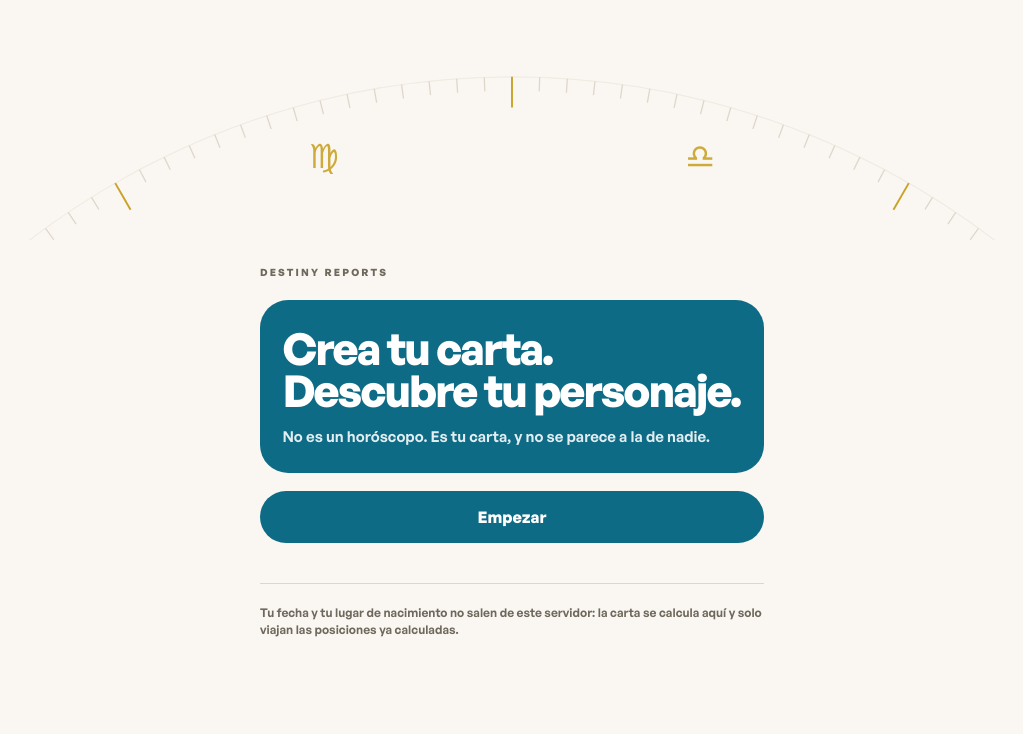
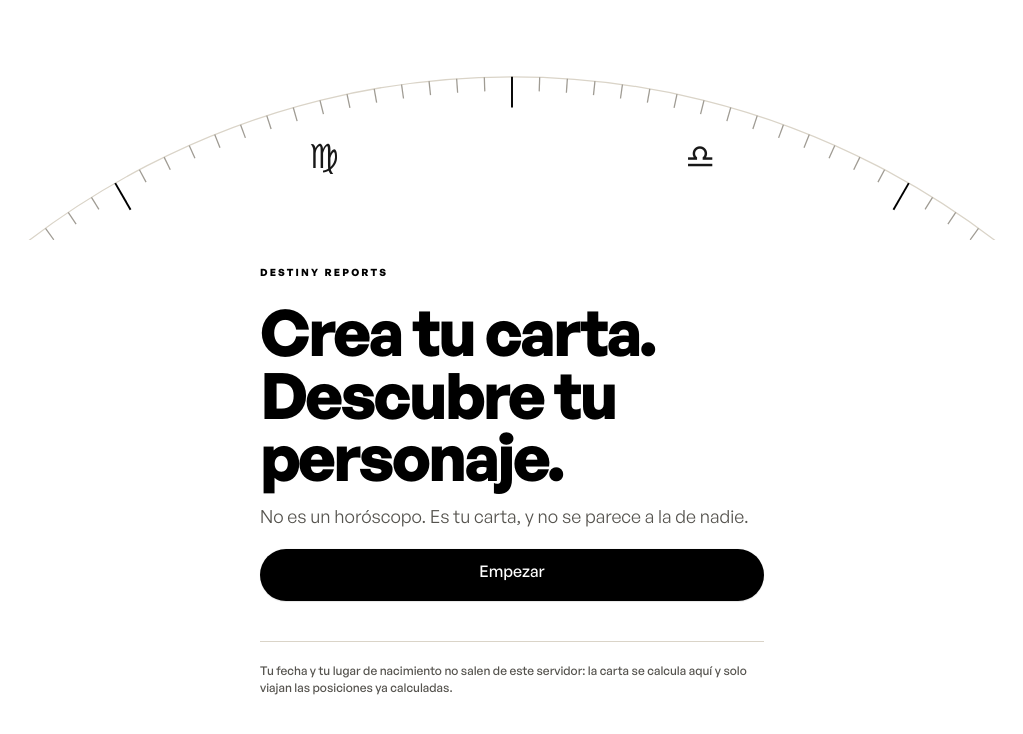
Before and after one commit to CarlosEscat/astro-core, a Next.js app in the folder web/: page / in a window 1280 px wide. Shown: the top 734 px of the page, without its empty margins (128-1151 px from the left). Built offline with nearby package versions, Linux system fonts and the light colour scheme.

Commit message:
feat(flow): reskin the landing and question screens onto the DESIGN.md tokens

```diff
--- a/web/src/app/globals.css
+++ b/web/src/app/globals.css
@@ -7,6 +7,49 @@
   fixed meaning.
 */
 :root {
+  /* ── Clay style reference (docs/design/DESIGN.md) ──────────────── */
+  --color-ink-black: #000000;
+  --color-paper-white: #ffffff;
+  --color-warm-cream: #f9f8f6;
+  --color-sand-border: #dad4c8;
+  --color-cool-mist: #e6e8ec;
+  --color-stone-gray: #55534e;
+  --color-ash-gray: #9f9b93;
+  --color-slate-gray: #222222;
+  --color-violet-pulse: #3859f9;
+
+  --text-caption: 12px;
+  --text-body-sm: 14px;
+  --text-body: 16px;
+  --text-subheading: 20px;
+  --text-heading-sm: 32px;
+  --text-heading: 44px;
+  --text-heading-lg: 60px;
+  --text-display: 80px;
+
+  --radius-sm: 2.75px;
+  --radius-lg: 8px;
+  --radius-xl: 12px;
+  --radius-2xl: 16px;
+  --radius-3xl: 24px;
+  --radius-full: 1584px;
+  --radius-inputs: 8px;
+  --radius-buttons: 1584px;
+  --radius-cards: 24px;
+
+  --shadow-subtle: rgba(0, 0, 0, 0.1) 0px 1px 1px 0px,
+    rgba(0, 0, 0, 0.04) 0px -1px 1px 0px inset,
+    rgba(0, 0, 0, 0.05) 0px -0.5px 1px 0px;
+
+  --font-display: var(--font-roobert), "Helvetica Neue", sans-serif;
+  --font-body: var(--font-roobert), "Helvetica Neue", system-ui, sans-serif;
+
+  --measure: 34rem;
+
+  /* ── Legacy warm-paper tokens ─────────────────────────────────────
+     Still consumed by the character card, the reveal, the reading, the
+     report and the share render. Migrate those components before deleting
+     this block — see docs/superpowers/specs/2026-08-22-flow-reskin-design.md. */
   --papel: #faf7f2;
   --papel-alto: #ffffff;
   --pista: #f0ece4;
@@ -37,11 +80,6 @@
   --radio-objeto: 28px;
   --radio-campo: 16px;
   --radio-pildora: 999px;
-
-  --font-display: var(--font-roobert), "Helvetica Neue", sans-serif;
-  --font-body: var(--font-roobert), "Helvetica Neue", system-ui, sans-serif;
-
-  --measure: 34rem;
 }
 
 * { box-sizing: border-box; }
@@ -83,11 +121,14 @@ body {
   .instrument { height: 15rem; }
 }
 
-.tick { stroke: var(--linea); stroke-width: 1; }
-.tick--sign { stroke: var(--aire); stroke-width: 1.5; }
+/* Decision 7: the arc moves to ink. Sign rules in ink-black, the 2° ticks in
+ * ash-gray, glyphs in ink. Geometry, SPAN and the U+FE0E glyph guard in
+ * ZodiacArc.tsx are untouched. */
+.tick { stroke: var(--color-ash-gray); stroke-width: 1; }
+.tick--sign { stroke: var(--color-ink-black); stroke-width: 1.5; }
 .glyph {
-  fill: var(--aire);
-  font-family: var(--font-body);
+  fill: var(--color-ink-black);
+  font-family: var(--font-roobert);
   font-size: 26px;
   text-anchor: middle;
   opacity: 0.9;
@@ -102,42 +143,48 @@ body {
 }
 
 .wordmark {
-  font-family: var(--font-body);
+  font-family: var(--font-roobert);
   font-size: 0.625rem;
   font-weight: 700;
   letter-spacing: 0.22em;
   text-transform: uppercase;
-  color: var(--tinta-suave);
+  color: var(--color-ink-black);
   margin: 1.5rem 0 1.25rem;
   text-align: left;
 }
 
-/* The hero is the page's one bleed object. */
+/* The landing is the new Clay's white canvas; the warm body stays for the
+ * not-yet-migrated reading and report. */
+.landing {
+  background: var(--color-paper-white);
+  min-height: 100vh;
+}
+
+/* The hero is a centered display stack on the white canvas. */
 .hero {
-  background: var(--agua);
-  border-radius: var(--radio-objeto);
-  padding: 1.75rem 1.4rem 1.6rem;
-  margin-bottom: 0.875rem;
+  background: transparent;
+  padding: 0;
+  margin: 0 0 0.5rem;
 }
 
 .hero h1 {
-  font-family: var(--font-display);
-  font-weight: 800;
-  font-size: clamp(2.1rem, 9vw, 2.75rem);
-  line-height: 0.96;
-  letter-spacing: -0.042em;
-  color: var(--papel-alto);
-  margin: 0 0 0.85rem;
+  font-family: var(--font-roobert);
+  font-weight: 700;
+  font-size: clamp(2.5rem, 11vw, 4rem);
+  line-height: 0.98;
+  letter-spacing: -0.04em;
+  color: var(--color-ink-black);
+  margin: 0 0 0.9rem;
   text-wrap: balance;
 }
 
-/* The brass italic is gone; emphasis is now weight, not another face. */
-.hero h1 em { font-style: normal; color: var(--papel-alto); }
+/* The emphasis is weight, not another face or colour. */
+.hero h1 em { font-style: normal; color: var(--color-ink-black); }
 
 .hero p {
-  color: rgba(255, 255, 255, 0.88);
-  font-weight: 600;
-  font-size: 0.9375rem;
+  color: var(--color-stone-gray);
+  font-weight: 400;
+  font-size: 1.125rem;
   line-height: 1.45;
   margin: 0;
   text-wrap: pretty;
@@ -168,18 +215,19 @@ body {
 
 .field label {
   display: block;
-  font-size: 0.8125rem;
-  font-weight: 700;
-  color: var(--tinta);
+  font-family: var(--font-roobert);
+  font-size: 0.9375rem;
+  font-weight: 600;
+  color: var(--color-ink-black);
   margin-bottom: 0.45rem;
 }
 
 .hint {
   display: block;
   font-size: 0.8125rem;
-  font-weight: 600;
+  font-weight: 500;
   line-height: 1.4;
-  color: var(--tinta-suave);
+  color: var(--color-ash-gray);
   margin-top: 0.4rem;
   text-wrap: pretty;
 }
@@ -188,22 +236,22 @@ body {
 
 .field input {
   width: 100%;
-  background: var(--pista);
-  border: none;
-  border-radius: var(--radio-campo);
+  background: var(--color-paper-white);
+  border: 1px solid var(--color-cool-mist);
+  border-radius: var(--radius-inputs);
   padding: 0.85rem 1rem;
   min-height: 48px;
-  font-family: var(--font-body);
+  font-family: var(--font-roobert);
   font-size: 0.9375rem;
-  font-weight: 600;
-  color: var(--tinta);
+  font-weight: 500;
+  color: var(--color-ink-black);
 }
 
 .field input[type="date"],
-.field input[type="time"] { font-family: var(--font-body); }
+.field input[type="time"] { font-family: var(--font-roobert); }
 
-.field input::placeholder { color: var(--tinta-suave); }
-.field input:hover { background: var(--pista-alta); }
+.field input::placeholder { color: var(--color-ash-gray); }
+.field input:focus { border-color: var(--color-ink-black); outline: none; }
 
 .row { display: grid; grid-template-columns: 1fr 1fr; gap: 0.75rem; }
 
@@ -213,10 +261,10 @@ body {
   list-style: none;
   margin: 0.35rem 0 0;
   padding: 0.375rem;
-  background: var(--papel-alto);
-  border: none;
-  border-radius: 18px;
-  box-shadow: 0 6px 22px rgba(70, 58, 40, 0.13);
+  background: var(--color-paper-white);
+  border: 1px solid var(--color-cool-mist);
+  border-radius: var(--radius-xl);
+  box-shadow: 0 6px 22px rgba(0, 0, 0, 0.1);
   position: absolute;
   z-index: 10;
   width: 100%;
@@ -226,7 +274,7 @@ body {
 
 .options li {
   padding: 0.7rem 0.8rem;
-  border-radius: 13px;
+  border-radius: var(--radius-lg);
   min-height: 44px;
   cursor: pointer;
   display: flex;
@@ -235,13 +283,13 @@ body {
   justify-content: center;
 }
 
-.options li[aria-selected="true"] { background: var(--pista); }
-.options .place { font-size: 0.9375rem; font-weight: 700; color: var(--tinta); }
+.options li[aria-selected="true"] { background: var(--color-warm-cream); }
+.options .place { font-size: 0.9375rem; font-weight: 600; color: var(--color-ink-black); }
 
 .options .where {
   font-size: 0.75rem;
-  font-weight: 600;
-  color: var(--tinta-suave);
+  font-weight: 500;
+  color: var(--color-ash-gray);
 }
 
 .submit {
@@ -262,14 +310,28 @@ body {
   transition: background 140ms ease;
 }
 
-/* The landing's CTA is a <Link>, not a <button>: an anchor needs the block
- * layout and centring a button gets for free. */
-.submit--enlace {
+/* The landing's CTA is a <Link>, not a <button>. It is a standalone class,
+ * not `.submit`, so the warm `.submit` hover never leaks onto it. */
+.cta {
   display: block;
+  width: 100%;
   text-align: center;
   text-decoration: none;
   line-height: 1.25;
+  margin-top: 1.25rem;
+  background: var(--color-ink-black);
+  color: var(--color-paper-white);
+  border: none;
+  border-radius: var(--radius-buttons);
+  padding: 0.75rem 1rem;
+  min-height: 52px;
+  font-family: var(--font-roobert);
+  font-size: var(--text-body);
+  font-weight: 500;
+  box-shadow: var(--shadow-subtle);
 }
+
+.cta:hover { opacity: 0.92; }
 
 .submit:hover:not(:disabled) { background: var(--agua-honda); }
 .submit:disabled { opacity: 0.5; cursor: progress; }
@@ -289,19 +351,20 @@ body {
 
 /* ── The flow: one question per screen ──────────────────────────── */
 /*
- * HOLDING STYLING. The design canvas has no artboard for a one-question
- * screen yet — `Entrada` still shows the old four-field panel. This uses only
- * shipped tokens and reuses `.field` and `.submit` so nothing here invents a
- * new visual language; it is meant to be replaced by a designed screen, not
- * treated as one.
+ * The question screens are the new Clay (docs/design/DESIGN.md): a white
+ * card separated by a 1px Sand border, black display type, 8px inputs and a
+ * black pill CTA. Monochrome throughout — no element colour appears here;
+ * that arrives all at once on the card (spec decision 4).
  */
 .pregunta {
   display: flex;
   flex-direction: column;
-  justify-content: center;
-  min-height: 55vh;
   max-width: var(--measure);
-  margin: 0 auto;
+  margin: 1.5rem auto 0;
+  padding: 1.5rem 1.5rem 1.75rem;
+  background: var(--color-paper-white);
+  border: 1px solid var(--color-sand-border);
+  border-radius: var(--radius-cards);
 }
 
 /* The question IS the screen, so it carries display type, not caption type.
@@ -310,38 +373,65 @@ body {
  * caption size. */
 .field label.pregunta__q {
   display: block;
-  font-family: var(--font-display);
-  font-size: 1.75rem;
-  font-weight: 800;
-  line-height: 1.15;
+  font-family: var(--font-roobert);
+  font-size: var(--text-heading-sm);
+  font-weight: 700;
+  line-height: 1.1;
   letter-spacing: -0.02em;
-  color: var(--tinta);
+  color: var(--color-ink-black);
   margin-bottom: 1.1rem;
   text-wrap: balance;
 }
 
 .reaccion {
-  background: var(--papel-alto);
-  border-radius: var(--radio-objeto);
+  background: var(--color-warm-cream);
+  border-radius: var(--radius-xl);
   padding: 1.25rem;
-  margin-top: 1.1rem;
+  margin-top: 1.25rem;
   font-size: 1rem;
-  font-weight: 600;
+  font-weight: 500;
   line-height: 1.45;
-  color: var(--tinta-lectura);
+  color: var(--color-stone-gray);
   text-wrap: pretty;
 }
 
 /* The class name is the reward. It gets the loudest type on the screen. */
 .reaccion__clase {
-  font-family: var(--font-display);
-  font-size: 2rem;
-  font-weight: 800;
-  letter-spacing: 0.01em;
+  font-family: var(--font-roobert);
+  font-size: var(--text-heading-sm);
+  font-weight: 700;
+  letter-spacing: -0.02em;
   line-height: 1;
-  color: var(--agua);
+  color: var(--color-ink-black);
   margin-bottom: 0.5rem;
 }
+
+/* The flow's CTA is the black pill. The warm `.submit` stays for the share
+ * cards and the reveal, which are not reskinned yet — so these are scoped to
+ * `.pregunta` rather than written over the shared class. */
+.pregunta .submit {
+  margin-top: 1.25rem;
+  background: var(--color-ink-black);
+  color: var(--color-paper-white);
+  border: none;
+  border-radius: var(--radius-buttons);
+  padding: 0.75rem 1rem;
+  min-height: 52px;
+  font-family: var(--font-roobert);
+  font-size: var(--text-body);
+  font-weight: 500;
+  box-shadow: var(--shadow-subtle);
+  transition: opacity 140ms ease;
+}
+
+.pregunta .submit:hover:not(:disabled) {
+  background: var(--color-ink-black);
+  opacity: 0.92;
+}
+
+.pregunta .submit:disabled { opacity: 0.4; cursor: not-allowed; }
+
+.pregunta .error { color: var(--color-stone-gray); font-weight: 500; }
 
 /* Deliberately quiet: an escape hatch, not an equal option. */
 .escape {
@@ -360,6 +450,26 @@ body {
 }
 
 .escape:hover { color: var(--tinta-media); }
+
+/* The flow's escape hatch is a ghost pill; the warm underlined `.escape`
+ * above stays for the reading's retry link. */
+.pregunta .escape {
+  display: block;
+  width: 100%;
+  margin-top: 0.75rem;
+  padding: 0.75rem 1rem;
+  background: transparent;
+  border: 1px solid var(--color-cool-mist);
+  border-radius: var(--radius-buttons);
+  font-family: var(--font-roobert);
+  font-size: var(--text-body-sm);
+  font-weight: 500;
+  color: var(--color-ink-black);
+  text-decoration: none;
+  cursor: pointer;
+}
+
+.pregunta .escape:hover { border-color: var(--color-ink-black); color: var(--color-ink-black); }
 
 /* ── The reveal ─────────────────────────────────────────────────── */
 /*
@@ -699,11 +809,11 @@ body {
 .foot {
   margin-top: 2.5rem;
   padding-top: 1.25rem;
-  border-top: 1px solid var(--linea);
+  border-top: 1px solid var(--color-sand-border);
   font-size: 0.75rem;
-  font-weight: 600;
+  font-weight: 500;
   line-height: 1.45;
-  color: var(--tinta-suave);
+  color: var(--color-stone-gray);
   text-align: left;
   text-wrap: pretty;
 }
--- a/web/src/app/page.tsx
+++ b/web/src/app/page.tsx
@@ -16,7 +16,7 @@ import { ZodiacArc } from "@/components/ZodiacArc";
  */
 export default function Home() {
   return (
-    <main>
+    <main className="landing">
       <ZodiacArc />
       <div className="shell">
         <p className="wordmark">Destiny Reports</p>
@@ -29,7 +29,7 @@ export default function Home() {
           <p>No es un horóscopo. Es tu carta, y no se parece a la de nadie.</p>
         </div>
 
-        <Link className="submit submit--enlace" href="/crear/nombre">
+        <Link className="cta" href="/crear/nombre">
           Empezar
         </Link>
 
--- a/web/src/components/ZodiacArc.tsx
+++ b/web/src/components/ZodiacArc.tsx
@@ -52,7 +52,7 @@ export function ZodiacArc() {
       <path
         d={`M ${point(-SPAN, R)[0]} ${point(-SPAN, R)[1]} A ${R} ${R} 0 0 1 ${point(SPAN, R)[0]} ${point(SPAN, R)[1]}`}
         fill="none"
-        stroke="var(--pista)"
+        stroke="var(--color-sand-border)"
         strokeWidth="1"
       />
       {ticks}
--- a/web/src/components/questions/Cuando.tsx
+++ b/web/src/components/questions/Cuando.tsx
@@ -65,7 +65,7 @@ export function Cuando({ onNext }: { onNext: () => void }) {
     <form className="pregunta" onSubmit={submit} noValidate>
       <div className="row">
         <div className="field">
-          <label className="pregunta__q" htmlFor="dia">¿Qué día naciste?</label>
+          <label htmlFor="dia">¿Qué día naciste?</label>
           <input
             id="dia"
             type="date"
@@ -77,7 +77,7 @@ export function Cuando({ onNext }: { onNext: () => void }) {
         </div>
 
         <div className="field">
-          <label className="pregunta__q" htmlFor="hora">¿A qué hora naciste?</label>
+          <label htmlFor="hora">¿A qué hora naciste?</label>
           <input
             id="hora"
             type="time"
```
